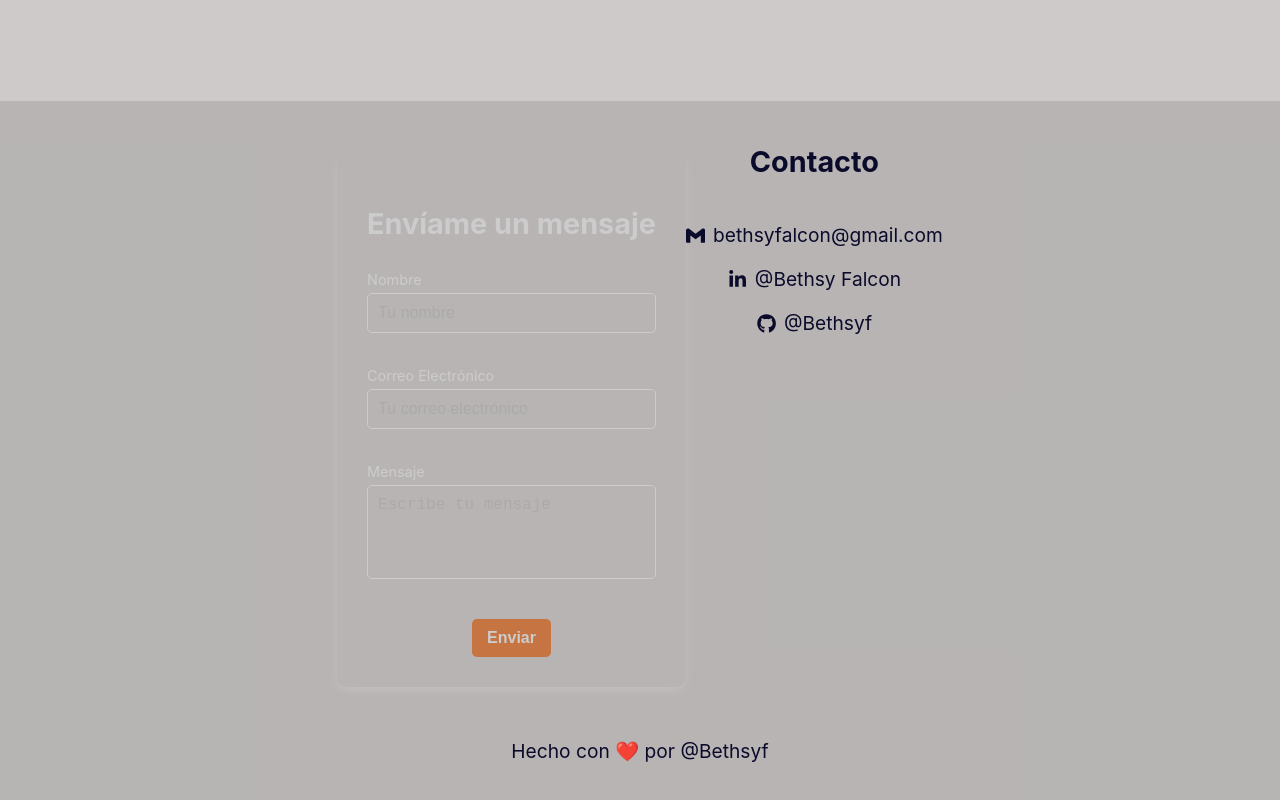
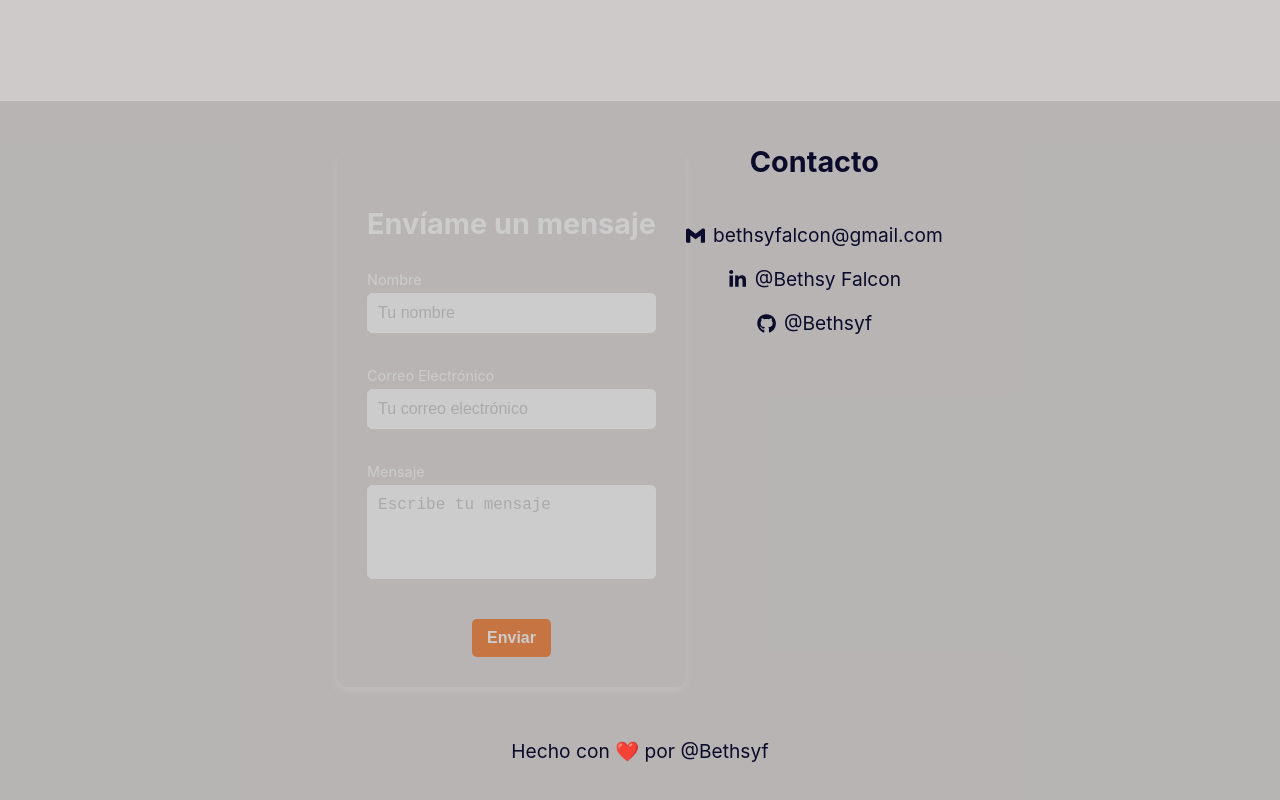
Before and after one commit to Bethsyf/portfolio, a Next.js app: page / in a window 1280 px wide. Shown: the part 4430-5230 px from the top of the page. Built offline with nearby package versions, Linux system fonts and the light colour scheme.

Commit message:
styles: fix contactme styles

```diff
--- a/src/components/views/contact/ContactMe.module.scss
+++ b/src/components/views/contact/ContactMe.module.scss
@@ -4,7 +4,7 @@
   box-shadow: 0 4px 8px rgba(207, 206, 206, 0.4);
   max-width: 500px;
   text-align: center;
-  margin: 2rem auto; // Centrado en el contenedor
+  margin: 2rem auto;
 
   @media (max-width: 768px) {
     padding: 15px;
@@ -26,7 +26,8 @@
   display: flex;
   flex-direction: column;
   text-align: left;
-  margin-bottom: 1.5rem; // Separación entre grupos de campos
+  margin-bottom: 1.5rem;
+  position: relative;
 
   label {
     font-size: 0.9rem;
@@ -38,8 +39,8 @@
   textarea {
     width: 100%;
     padding: 10px;
-    color: #ccc;
-    background-color: transparent; // Fondo transparente
+    color: black;
+    background-color: #ccc;
     border: 1px solid #ccc;
     border-radius: 5px;
     font-size: 1rem;
@@ -48,7 +49,7 @@
     &:focus {
       border-color: #a95f37;
       outline: none;
-      background-color: #1a1a1a; // Fondo sutil al enfocarse
+      background-color: #1a1a1a;
     }
 
     &::placeholder {
@@ -61,9 +62,15 @@
   }
 
   .error {
+    position: absolute;
     color: #ff4d4d;
     font-size: 0.875rem;
     margin-top: 0.5rem;
+    top: 100%;
+    left: 0;
+    width: 100%;
+    padding-top: 0.25rem;
+    font-weight: bold;
   }
 }
 
@@ -81,7 +88,7 @@
 
   &:hover {
     background-color: #a95f37;
-    transform: scale(1.05); // Sutil aumento al pasar el cursor
+    transform: scale(1.05);
   }
 
   &:focus {
```
